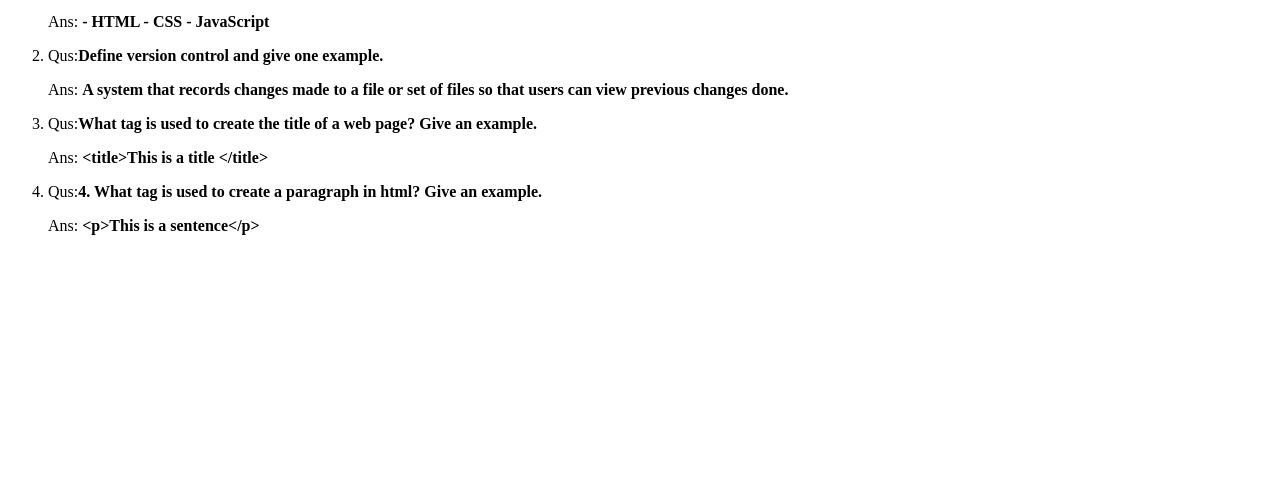
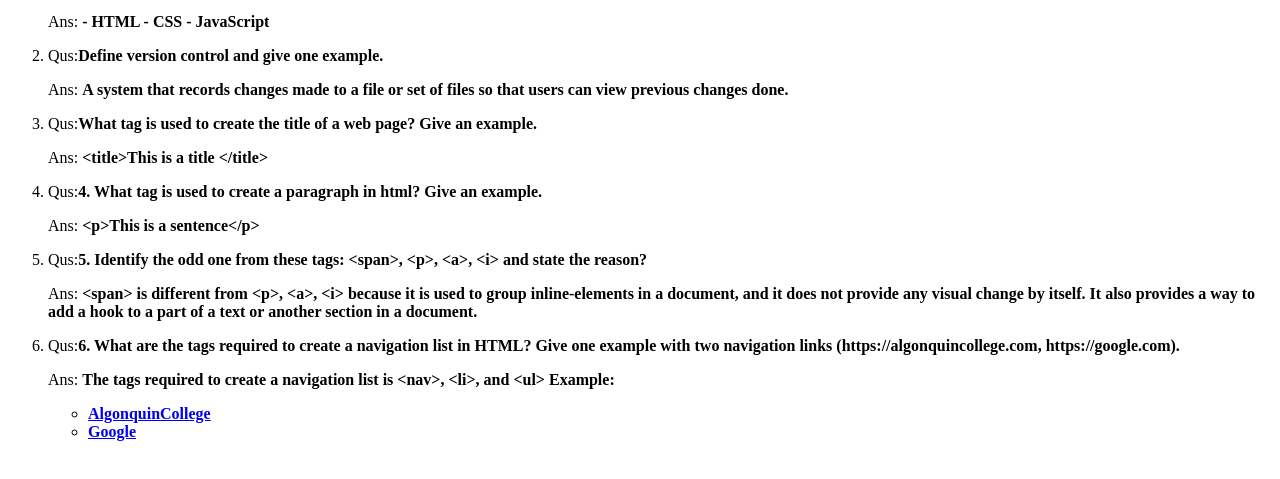
Before and after one commit to wrig0319/wrig0319.github.io, a plain HTML site: page lib2024/qa/index.html in a window 1280 px wide. Shown: the part 101-580 px from the top of the page. Drawn offline with Linux system fonts and the light colour scheme.

Commit message:
added two questions

```diff
--- a/lib2024/qa/index.html
+++ b/lib2024/qa/index.html
@@ -26,6 +26,29 @@
 		<p>Qus:<strong>4.	What tag is used to create a paragraph in html? Give an example.</strong></p>
 		<p>Ans: <strong> &lt;p&gt;This is a sentence&lt;/p&gt;</strong></p>
 	</li>
+	<!-- Question 5 -->
+	<li>
+		<p>Qus:<strong>5.	Identify the odd one from these tags: &lt;span&gt;, &lt;p&gt;, &lt;a&gt;, &lt;i&gt;  and state the reason?</strong></p>
+		<p>Ans: <strong> &lt;span&gt; is different from &lt;p&gt;, &lt;a&gt;, &lt;i&gt; because it is used to group inline-elements in a document, and it does not provide any visual change by itself. It also provides a way to add a hook to a part of a text or another section in a document. </strong>
+		</p>
+	</li>
+		<!-- Question 6 -->
+	<li>
+		<p>Qus:<strong>6.	What are the tags required to create a navigation list in HTML? Give one example with two navigation links (https://algonquincollege.com, https://google.com).</strong></p>
+		<p>Ans: <strong> The tags required to create a navigation list is &lt;nav&gt;, &lt;li&gt;, and &lt;ul&gt;
+
+		Example: <nav>
+			<ul>
+			<li>
+				<a href="https://algonquincollege.com"> AlgonquinCollege</a>
+			</li>
+			<li>
+				<a href="https://google.com"> Google</a>
+			</li>
+			</ul>
+		</nav>
+		</strong></p>
+	</li>
 </ol>
 </body>
 </html>
```
